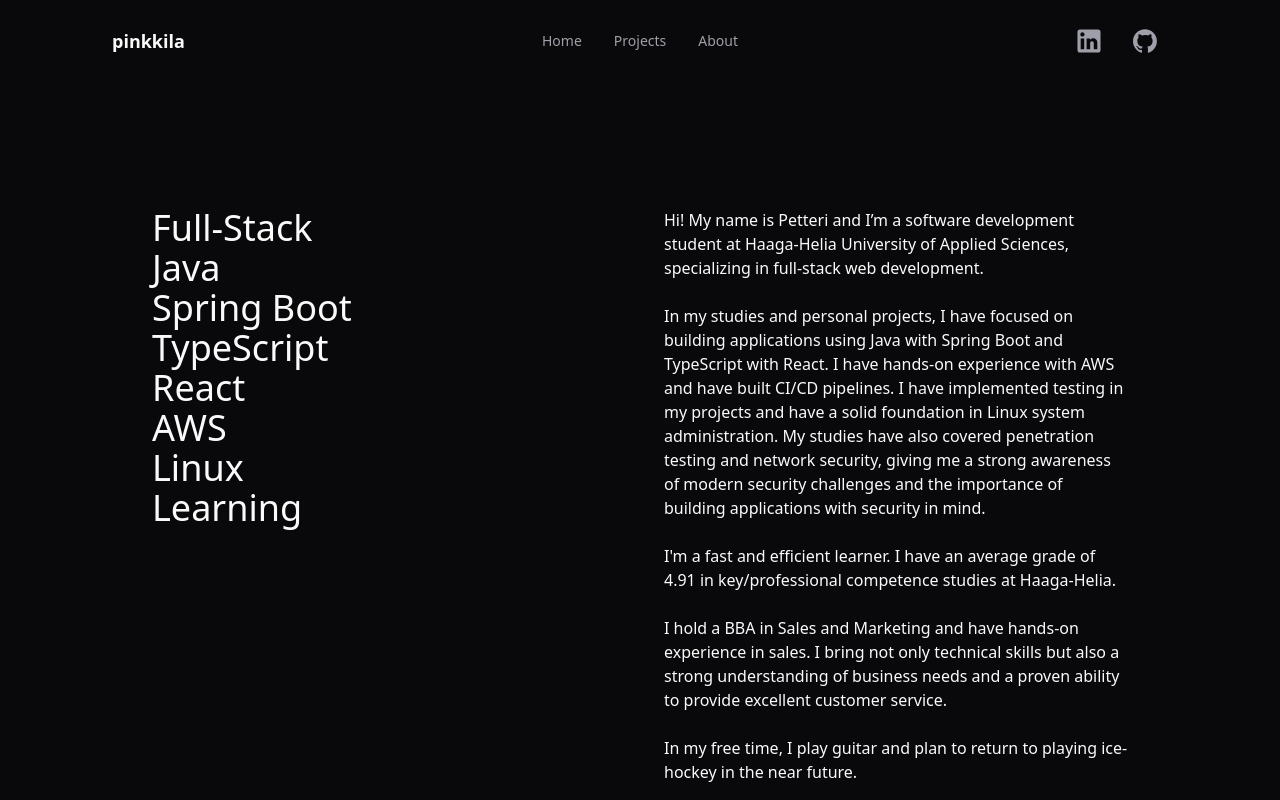
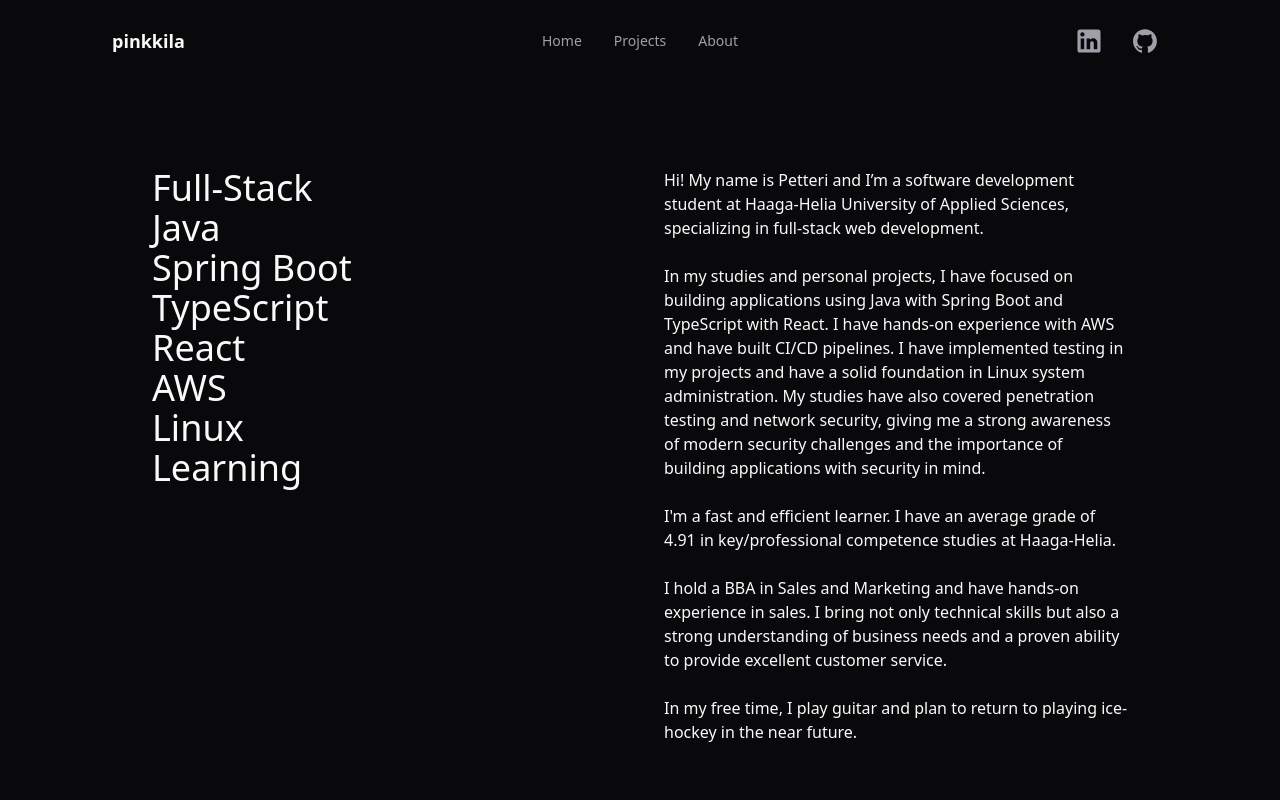
Before and after one commit to pinkkila/pinkkila-website, a React (Vite) app: page /about in a window 1280 px wide. Shown: the top 800 px of the page. Built offline with nearby package versions, Linux system fonts and the light colour scheme.

Commit message:
adjust about page styles

```diff
--- a/src/components/About.tsx
+++ b/src/components/About.tsx
@@ -1,7 +1,7 @@
 export default function About() {
   return (
     <main className="pt-20 sm:px-10">
-      <section className="py-16 md:py-32">
+      <section className="py-10 md:py-22">
         <div className="mx-auto max-w-5xl px-6">
           <div className="grid gap-6 md:grid-cols-2 md:gap-12">
             <div>
```
